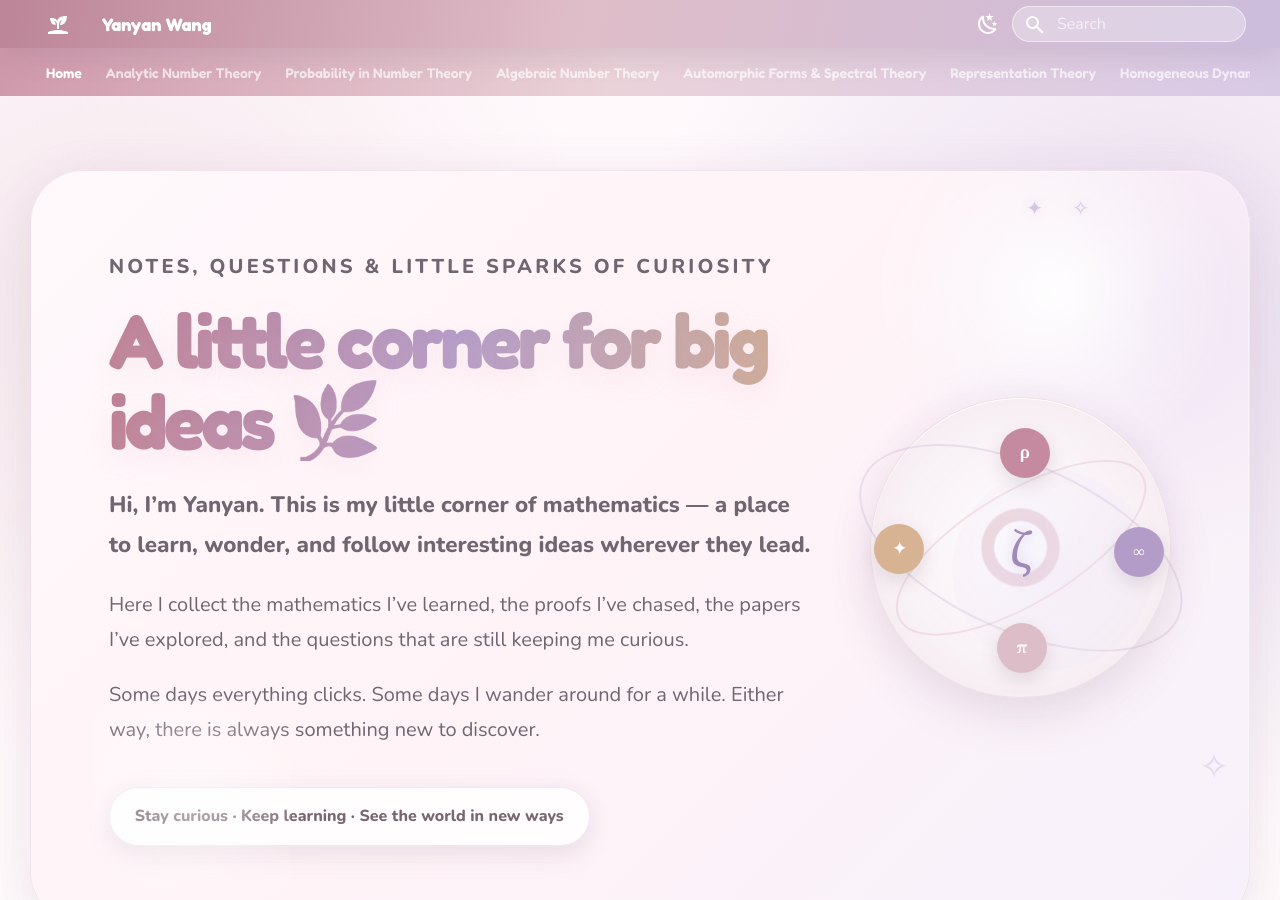
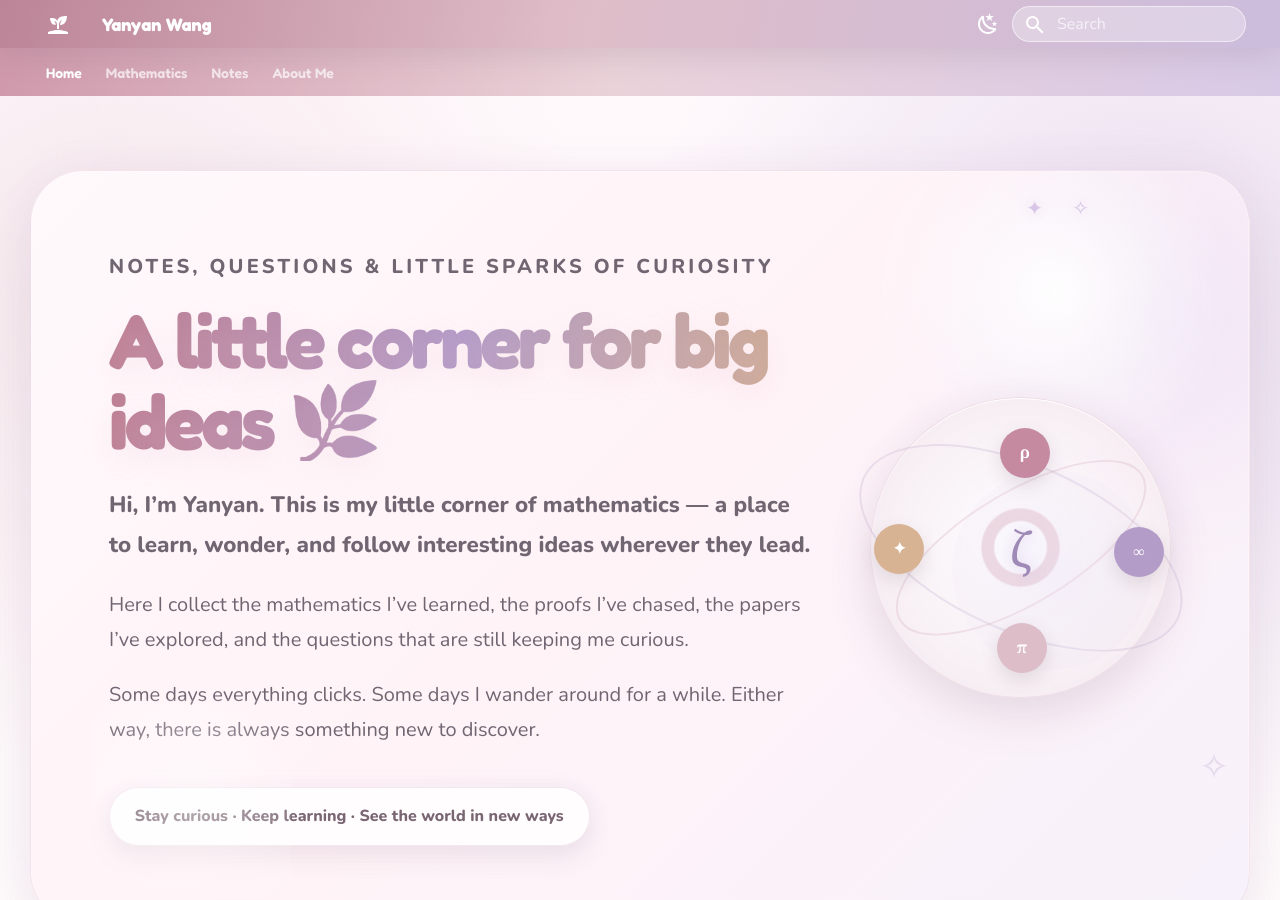
Before and after one commit to yanyanwang-math/yanyanwang-math.github.io, an MkDocs documentation site: the page built from docs/index.md, in a window 1280 px wide and 900 px high. Built offline with MkDocs 1.6.1 and Material for MkDocs 9.7.7, drawn with Linux system fonts in a browser that asks for light colours.

Commit message:
Add files via upload

```diff
--- a/mkdocs.yml
+++ b/mkdocs.yml
@@ -40,6 +40,7 @@ plugins:
 
 markdown_extensions:
   - meta
+  - md_in_html
   - pymdownx.arithmatex:
       generic: true
   - admonition
@@ -57,13 +58,15 @@ extra_javascript:
 
 nav:
   - Home: index.md
-  - Analytic Number Theory: analytic-number-theory/index.md
-  - Probability in Number Theory: probabilistic-number-theory/index.md
-  - Algebraic Number Theory: algebraic-number-theory/index.md
-  - Automorphic Forms & Spectral Theory: automorphic-forms/index.md
-  - Representation Theory: representation-theory/index.md
-  - Homogeneous Dynamics: homogeneous-dynamics/index.md
-  - Reading, Papers & Seminars:
+  - Mathematics:
+      - Overview: mathematics/index.md
+      - Analytic Number Theory: analytic-number-theory/index.md
+      - Probability in Number Theory: probabilistic-number-theory/index.md
+      - Algebraic Number Theory: algebraic-number-theory/index.md
+      - Automorphic Forms: automorphic-forms/index.md
+      - Representation Theory: representation-theory/index.md
+      - Homogeneous Dynamics: homogeneous-dynamics/index.md
+  - Notes:
       - Overview: papers/index.md
       - Paper Notes: papers/paper-notes/index.md
       - Seminar Notes: papers/seminar-notes/index.md
```
